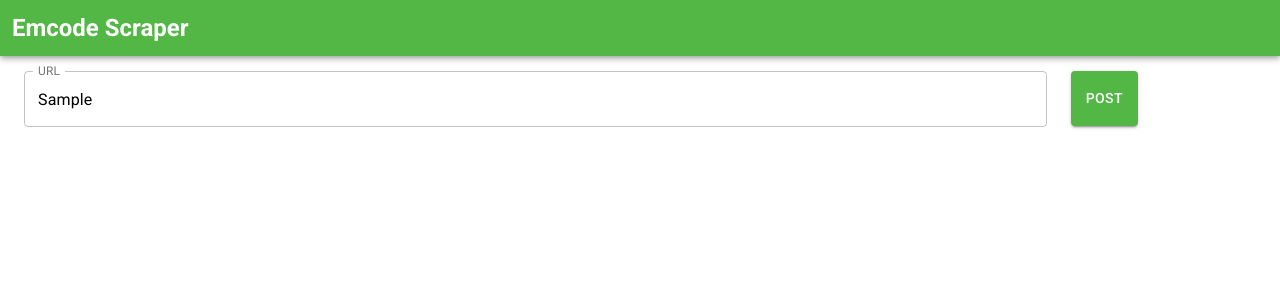
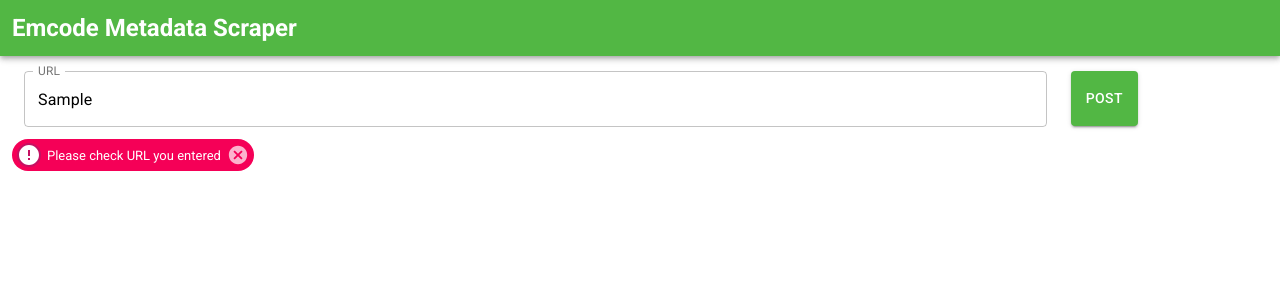
Before and after one commit to ratnadeep007/metadata-scraper, a React (Create React App) app in the folder client/: page / in a window 1280 px wide. Both pictures are taken after typing "Sample" into the empty fields and a click on the button "POST". Shown: the top 300 px of the page. Built offline with nearby package versions, Linux system fonts and the light colour scheme.

Commit message:
added validation for url

```diff
--- a/client/src/App.tsx
+++ b/client/src/App.tsx
@@ -44,7 +44,7 @@
       <div className={classes.root}>
         <AppBar position="static">
           <Typography variant="h5" className={classes.title}>
-            Emcode Scraper
+            Emcode Metadata Scraper
           </Typography>
         </AppBar>
         <Container>
--- a/client/src/components/Scraping.tsx
+++ b/client/src/components/Scraping.tsx
@@ -2,8 +2,37 @@
 import Button from '@material-ui/core/Button';
 import TextField from '@material-ui/core/TextField';
 import Grid from '@material-ui/core/Grid';
+import CircularProgress from '@material-ui/core/CircularProgress';
+import Chip from '@material-ui/core/Chip';
+import Avatar from '@material-ui/core/Avatar';
+import ErrorIcon from '@material-ui/icons/Error';
 
 class Scraping extends React.Component {
+
+  state = {
+    isLoading: false,
+    url: '',
+    errorInUrl: false
+  }
+
+  submit = () => {
+    if (!this.state.url || !this.checkValidUrlOrNot(this.state.url)) {
+      this.setState({ errorInUrl: true });
+      return;
+    }
+    this.setState({ isLoading: true, errorInUrl: false })
+  }
+
+  checkValidUrlOrNot(urlString: string) {
+    // eslint-disable-next-line
+    const expression = /[-a-zA-Z0-9@:%._\+~#=]{1,256}\.[a-zA-Z0-9()]{1,6}\b([-a-zA-Z0-9()@:%_\+.~#?&//=]*)?/gi;
+    const regex = new RegExp(expression);
+    if (String(urlString).match(regex)) {
+      return true;
+    } else {
+      return false;
+    }
+  }
 
   render() {
     return (
@@ -18,17 +47,46 @@
               label="URL"
               variant="outlined"
               fullWidth
+              onChange={(text) => this.setState({ url: text })}
             />
           </Grid>
           <Grid item xs={2}>
             <Button
               style={{ padding: 15, color: 'white' }}
               variant="contained"
+              disabled={ this.state.isLoading ? true : false }
               color="primary"
+              onClick={() => this.submit()}
             >
               Post
             </Button>
           </Grid>
+          <Grid container>
+            {
+              this.state.errorInUrl
+              ? <Chip
+                  avatar={
+                    <Avatar><ErrorIcon /></Avatar>
+                  }
+                  label="Please check URL you entered"
+                  color="secondary"
+                  style={{ marginBottom: 10 }}
+                  onDelete={() => { this.setState({ errorInUrl: false }) }}
+                />
+              : null
+            }
+          </Grid>
+          {
+            this.state.isLoading
+            ? <Grid
+                container
+                justify="center"
+                alignItems="center"
+              >
+                <CircularProgress />
+              </Grid>
+            : null
+          }
         </Grid>
       </div>
     );
```
